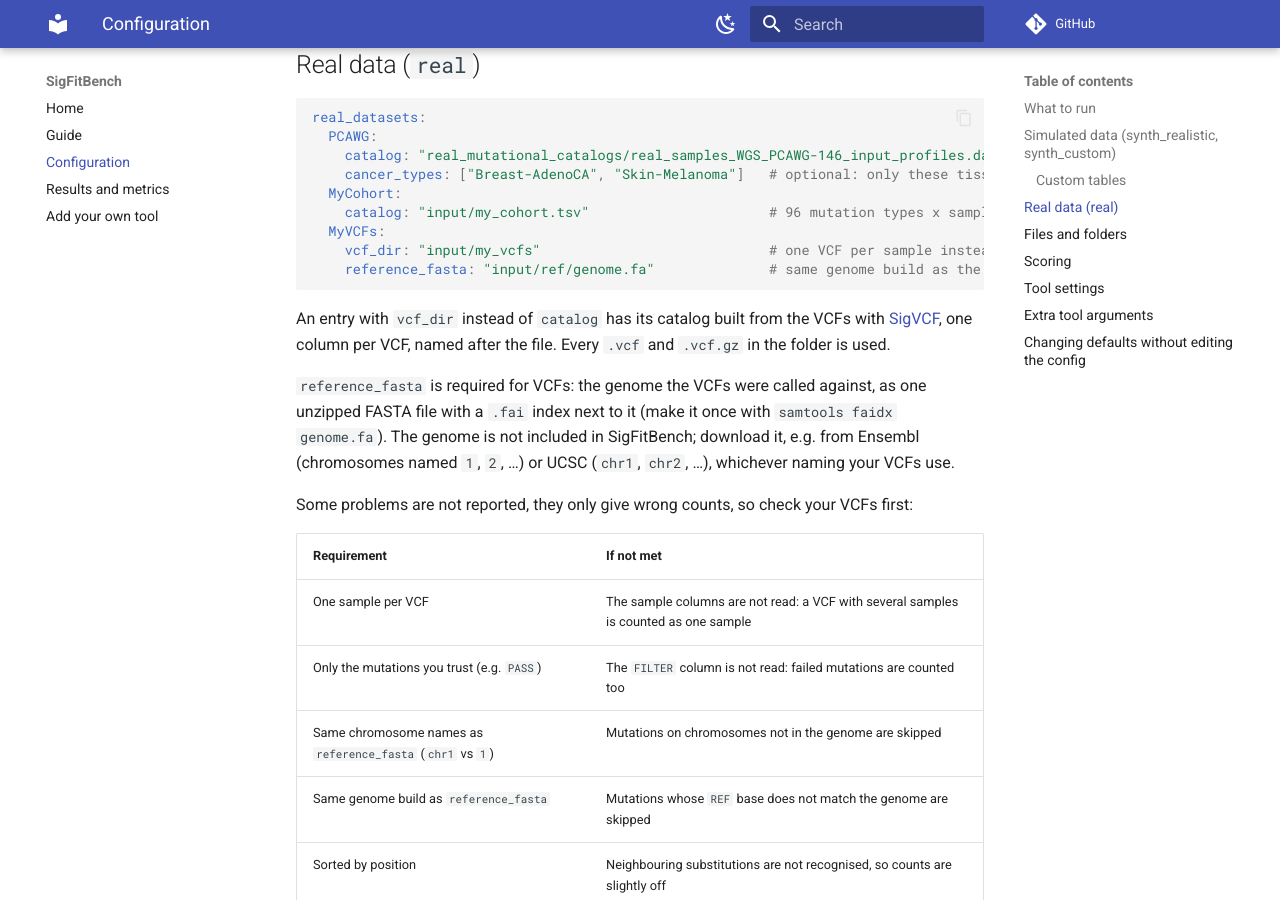
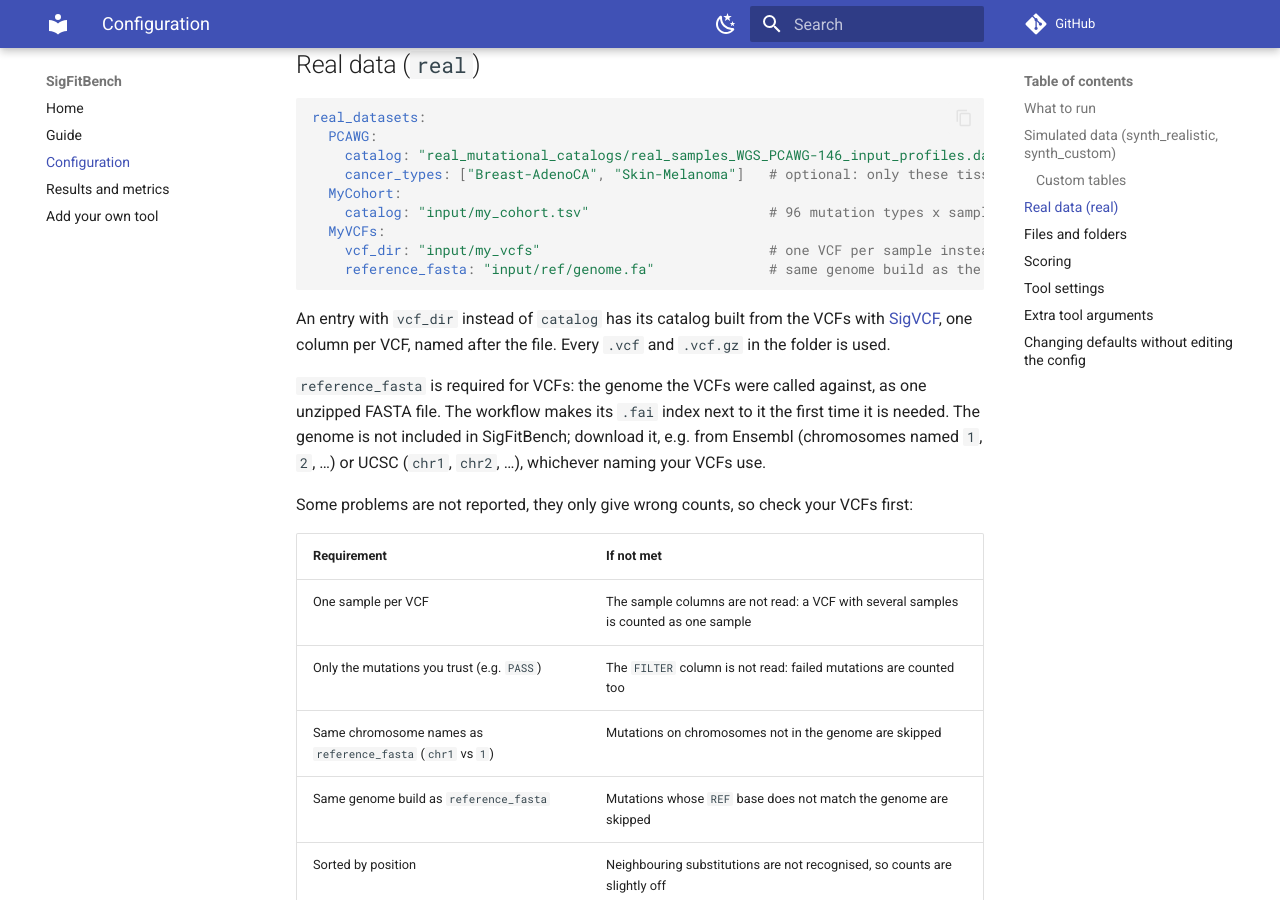
Before and after one commit to mkatsanto/SigFitBench, an MkDocs documentation site: the page built from docs/configuration.md, in a window 1280 px wide and 900 px high, scrolled down 1840 px. Built offline with MkDocs 1.6.1 and Material for MkDocs 9.7.7, drawn with Linux system fonts in a browser that asks for light colours; comment, search, counter and statistics services are not loaded.

Commit message:
fix: readme update

````diff
--- a/docs/configuration.md
+++ b/docs/configuration.md
@@ -57,7 +57,7 @@ real_datasets:
     catalog: "input/my_cohort.tsv"                      # 96 mutation types x samples
   MyVCFs:
     vcf_dir: "input/my_vcfs"                            # one VCF per sample instead of a catalog
-    reference_fasta: "input/ref/genome.fa"              # same genome build as the VCFs, with a .fai index
+    reference_fasta: "input/ref/genome.fa"              # same genome build as the VCFs
 ```
 
 An entry with `vcf_dir` instead of `catalog` has its catalog built from the VCFs with
@@ -65,8 +65,8 @@ An entry with `vcf_dir` instead of `catalog` has its catalog built from the VCFs
 Every `.vcf` and `.vcf.gz` in the folder is used.
 
 `reference_fasta` is required for VCFs: the genome the VCFs were called against, as one
-unzipped FASTA file with a `.fai` index next to it (make it once with
-`samtools faidx genome.fa`). The genome is not included in SigFitBench; download it, e.g.
+unzipped FASTA file. The workflow makes its `.fai` index next to it the first time it is
+needed. The genome is not included in SigFitBench; download it, e.g.
 from Ensembl (chromosomes named `1`, `2`, …) or UCSC (`chr1`, `chr2`, …), whichever naming
 your VCFs use.
 
````
